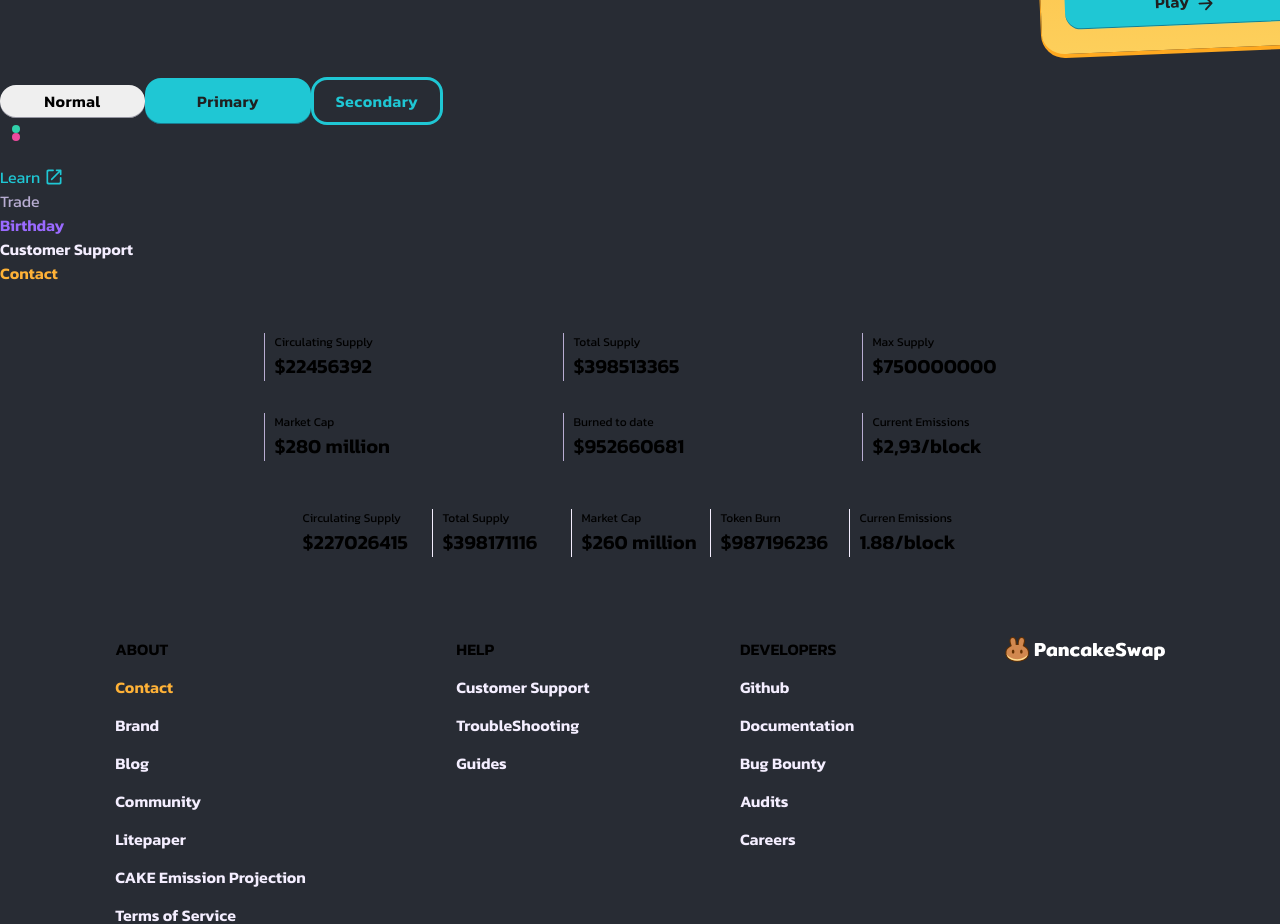
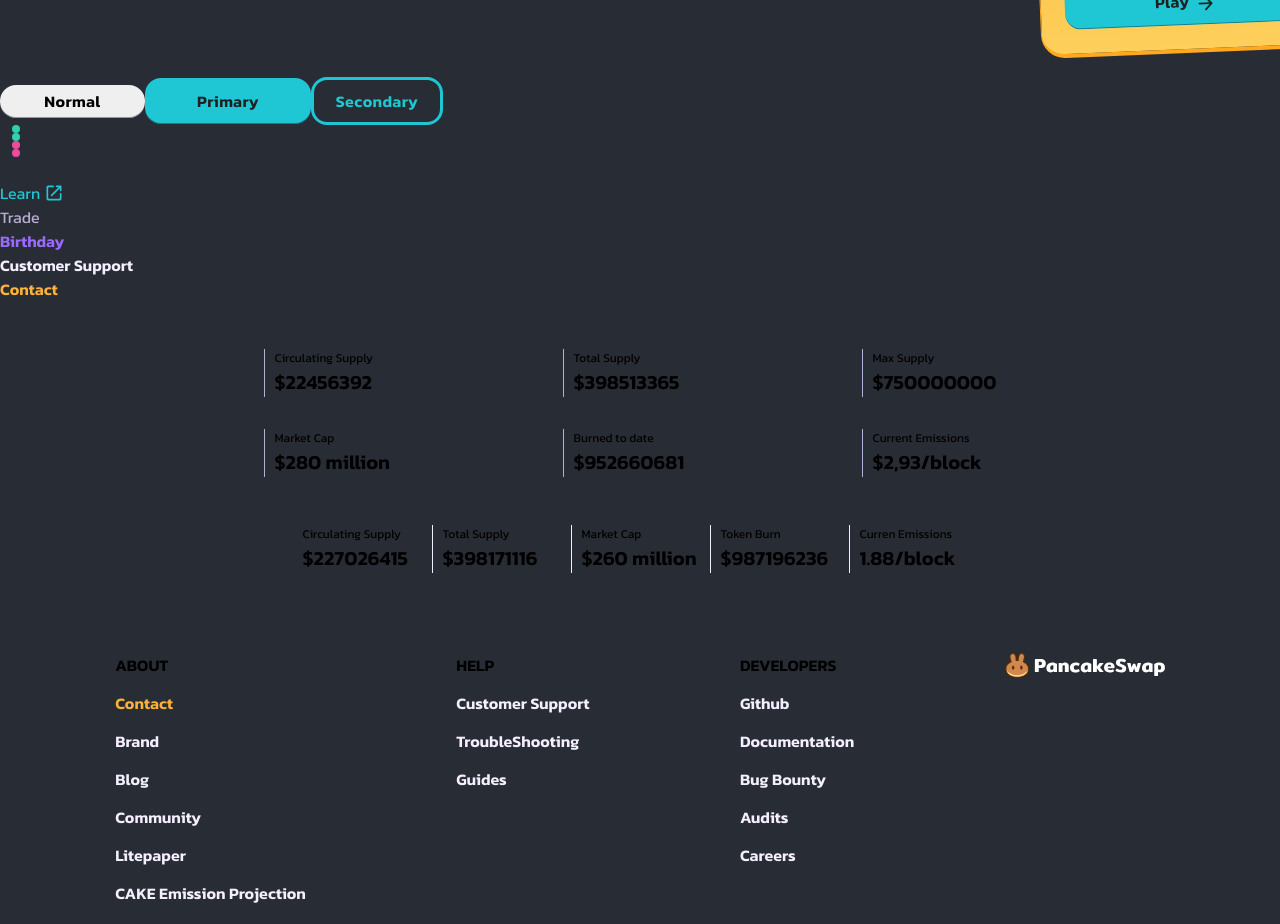
Before and after one commit to Develhope-e3/pancake-swap, a React (Create React App) app: page /dev in a window 1280 px wide. Shown: the part 820-1744 px from the top of the page. Built offline with nearby package versions, Linux system fonts and the light colour scheme; the HTML template or start-up script is replaced by a standard one.

Commit message:
refactor: dev

```diff
--- a/src/pages/Dev.js
+++ b/src/pages/Dev.js
@@ -168,6 +168,8 @@ const Dev = () => {
       />
       <br />
       <Puntos className="punto-verde" />
+      <Puntos className="punto-verde" />
+      <Puntos className="punto-rosa" />
       <Puntos className="punto-rosa" />
       <br></br>
       <Link
```
